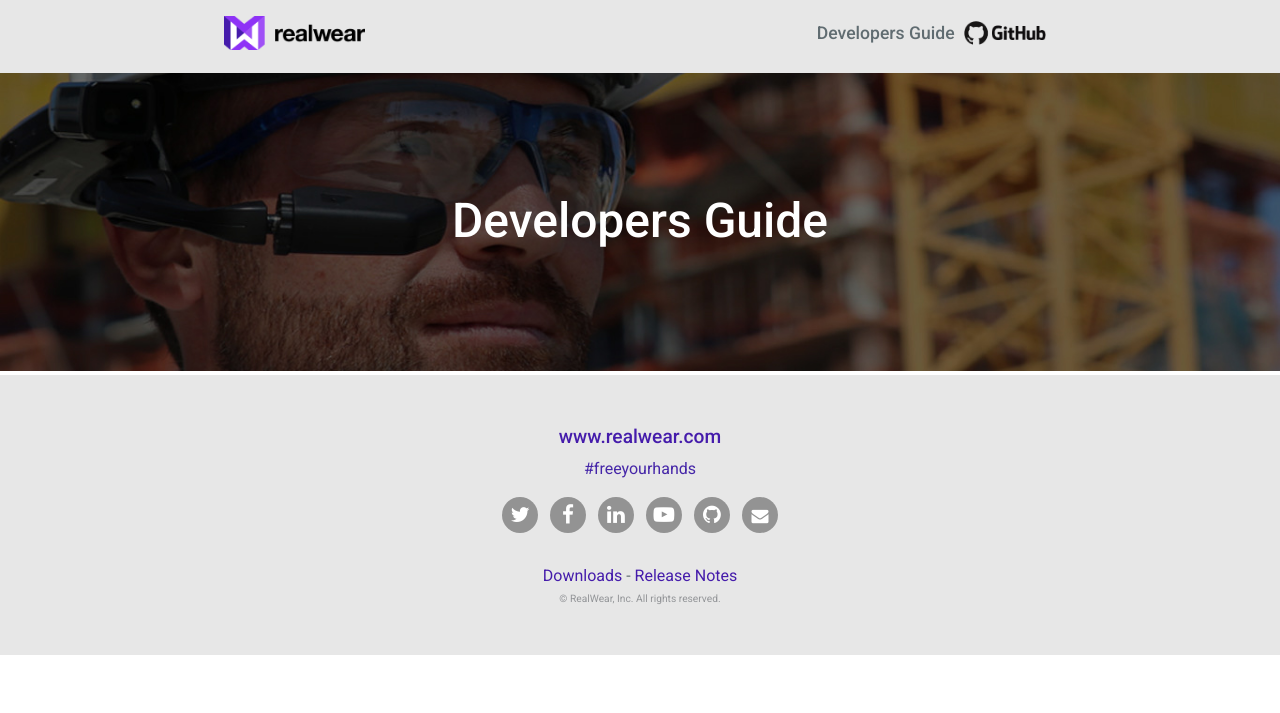
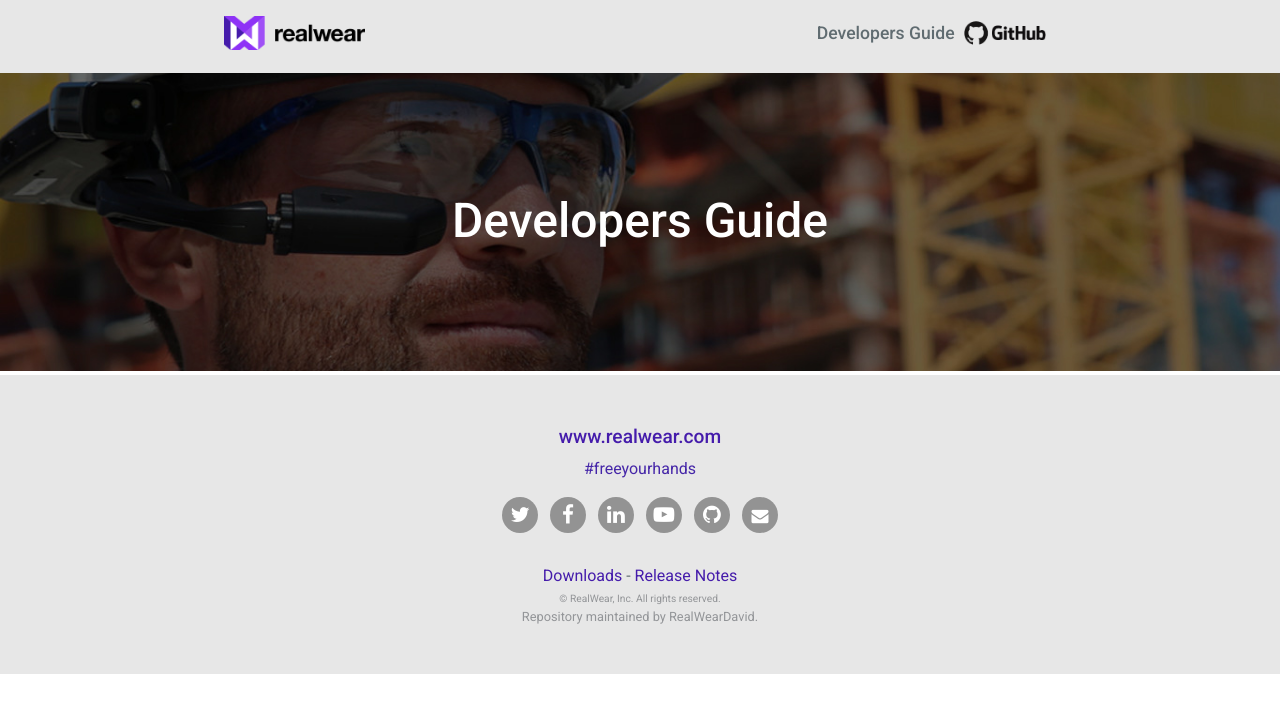
Before and after one commit to RealWearDavid/GitHubPagesTheme, a Jekyll site: the page built from index.md, in a window 1280 px wide. Shown: the top 713 px of the page. Built offline with Jekyll 4.4.1, drawn with Linux system fonts in a browser that asks for light colours.

Commit message:
Merging 'default' product theme template to master branch
see title

```diff
--- a/_includes/footer.html
+++ b/_includes/footer.html
@@ -18,6 +18,10 @@
 
     <div data-test="copyright_footer" class="copyright">
         <small>&copy; {{ date("Y") }} RealWear, Inc. All rights reserved.</small>
+
+        {% if site.github.is_project_page %}
+          <span class="site-footer-owner">Repository maintained by <a href="{{ site.github.owner_url }}">{{ site.github.owner_name }}</a>.</span>
+        {% endif %}
     </div>
     </div>
 </footer>
--- /dev/null
+++ b/assets/css/product.scss
@@ -0,0 +1,331 @@
+---
+---
+
+@import 'jekyll-theme-cayman';
+
+a {
+    color: #451cab;
+    font-weight: 500;
+}
+.text-right {
+    float: right;
+    @include small {
+        float: none;
+        text-align: center;
+    }
+}
+.text-center {
+    text-align: center;
+}
+.github {
+    padding-top: 2px;
+    a {
+        color: #606C70;
+        display: block;
+        padding: 2px 10px 0;
+        &:hover {
+            background: #ddd;
+            text-decoration: none;
+        }
+    }
+    img {
+        position: relative;
+        top: -1px;
+        vertical-align: middle;
+        margin-left: 5px;
+    }
+}
+@include small {
+    .github span {
+        display: none;
+    }
+}
+
+.grey-bg {
+    background-color:#E7E7E7;
+}
+.site-header {
+    @include large {
+    max-width: 64rem;
+    padding: 1rem 6rem;
+    margin: 0 auto;
+    font-size: 1.1rem;
+  }
+
+  @include medium {
+    padding: 1rem 4rem;
+    font-size: 1.1rem;
+  }
+
+  @include small {
+    padding: 1rem 1rem;
+    font-size: 1rem;
+      text-align: center;
+  }
+}
+h1 {
+    font-weight: 500;
+}
+.home-header {
+    background-color: #333333;
+    background-image: url(../images/image-bg.jpg);
+    background-position: center;
+    background-repeat: no-repeat;
+    background-size:cover;
+    padding: 2rem 1rem;
+    @include large {
+        padding: 7rem 1rem;
+    }
+    color: white;
+    text-align: center;
+    h1 {
+        color: white;
+        text-align: center;
+        font-size: 3rem;
+        font-weight: 500;
+        @include medium {
+            font-size: 2rem;
+        }
+        @include small {
+            font-size: 2rem;
+        }
+    }
+    .project-tagline {
+        font-size: 1.8rem;
+    }
+}
+.page-header {
+    background:#f4f4f4;
+    background-image: url(../images/framework-bg.jpg);
+    background-position: center;
+    background-repeat: no-repeat;
+    background-size:cover;
+    color: black;
+    padding: 0.8rem 0;
+    text-align: left;
+    .project-tagline {
+        margin-bottom: 1rem;
+        @include large {
+            margin-top: 0;
+            font-size: 1.5rem;
+        }
+    }
+    .btn {
+        margin-top: 1rem;
+    }
+    .content {
+        text-align: center;
+        padding: 2rem 1rem;
+        @include large {
+            padding: 3rem 1rem;
+        }
+    }
+    .breadcrumbs {
+        @include large {
+            max-width: 52rem;
+            padding:0;
+            margin: 0 auto;
+          }
+
+          @include medium {
+            padding: 0 4rem;
+          }
+
+          @include small {
+            padding: 0 1rem;
+            text-align: center;
+          }
+    }
+    .main-content {
+        border-bottom: 2px solid #ccc;
+    }
+}
+.page-header {
+    &.product {
+        background-color: #fff;
+        //background-image: url(../images/product-bg.jpg);
+        h1 {
+            font-size: 2.8rem
+        }
+        h2 {
+            font-size: 1.2rem;
+            font-weight: 300;
+            margin-top: 1rem;
+            @include large {
+                padding: 0 6rem;
+            }
+        }
+        .main-content {
+            @include large {
+                max-width: 52rem;
+                padding: 2rem 4rem;
+            }
+            @include medium {
+                margin: 0 4rem;
+              }
+            @include small {
+                padding: 1rem 0;
+                margin: 0 1rem;
+            }
+        }
+    }
+}
+.flex-container {
+    display: flex;
+    justify-content: flex-start;
+    flex-wrap: wrap;
+    margin: 0 -0.3rem;
+
+    .flex-item {
+        background: #999999;
+        flex: 1 1 calc(15% - 1rem);
+        margin: 0.3rem;
+        padding: 0.2rem;
+        text-align: center;
+        line-height: 6rem;
+        font-weight: 600;
+        color: #fff;
+        transition: background 0.5s;
+        text-decoration: none;
+        @include medium {
+            flex: 1 1 calc(33.33% - 1rem);
+        }
+        @include small {
+            flex: 1 1 calc(50% - 1rem);
+        }
+        &:hover {
+            background: #4822A9;
+        }
+    }
+}
+
+.btn {
+    position: relative;
+    display: inline-block;
+    line-height: 1;
+    font-size: 0.9rem;
+    padding: 1em 2.5em;
+    min-width: 12rem;
+    text-align: center;
+    transition: 0.3s ease all;
+    -moz-transition: 0.3s ease all;
+    -webkit-transition: 0.3s ease all;
+    color: white;
+    border: 1px solid white;
+    border-radius: 0;
+    &.dark {
+        color: #666;
+        border: 1px solid #666;
+    }
+    &:hover {
+        text-decoration: none;
+        background: $core-purple;
+        color: white;
+        border-color: $core-purple;
+    }
+}
+.icon-block {
+    position: relative;
+    padding-left: 110px;
+    img {
+        width: 80px;
+        position: absolute;
+        top:0;
+        left: 0;
+        @include small {
+            position: static;
+        }
+    }
+}
+.main-content {
+    h1 {
+        margin-bottom: 0;
+    }
+    h2 {
+        font-size: 2rem;
+        font-weight: 500;
+        @include small {
+            font-size: 1.6rem;
+        }
+    }
+}
+.block.familiar {
+    margin: 2rem 0;
+}
+.site-footer {
+    text-align: center;
+}
+.visit {
+    margin-bottom: 5px !important;
+    a {
+        font-weight: 500;
+    }
+}
+.site-footer-owner {
+    font-weight: normal;
+}
+
+#main-footer {
+    background: #E7E7E7;
+    border-top: 4px solid white;
+    padding: 2rem 0 3rem 0;
+    text-align: center;
+    a {
+        font-weight: 400;
+    }
+
+    .hashtag {
+        text-align: center;
+        a {
+            font-size: 1rem;
+            color: #4526A8;
+        }
+    }
+
+    .social-icons {
+        margin: 1rem 0 1.5rem 0;
+        padding: 0;
+        text-align: center;
+
+        li {
+            display: inline;
+            padding: 0 0.25rem;
+
+             a {
+                 display: inline-block;
+                 position: relative;
+                 color: white;
+                 background: #939393;
+                 width: 2.25rem;
+                 height: 2.25rem;
+                 border-radius: 50%;
+                 font-size: 1.3rem;
+
+                 i {
+                     position: absolute;
+                     top: 50%;
+                     left: 50%;
+                     transform: translateX(-50%) translateY(-50%);
+                 }
+             }
+        }
+    }
+
+    .copyright, .policies {
+        text-align: center;
+        color: #939598;
+        font-size: 0.8rem;
+
+        a {
+            color: #939598;
+        }
+    }
+    .visit {
+        margin-bottom: 5px !important;
+        a {
+            font-weight: 500;
+            font-size: 1.2rem;
+            font-weight: 500;
+        }
+    }
+}
```
Also changed, not shown: _layouts/default.html (added, +46 -0 lines).
